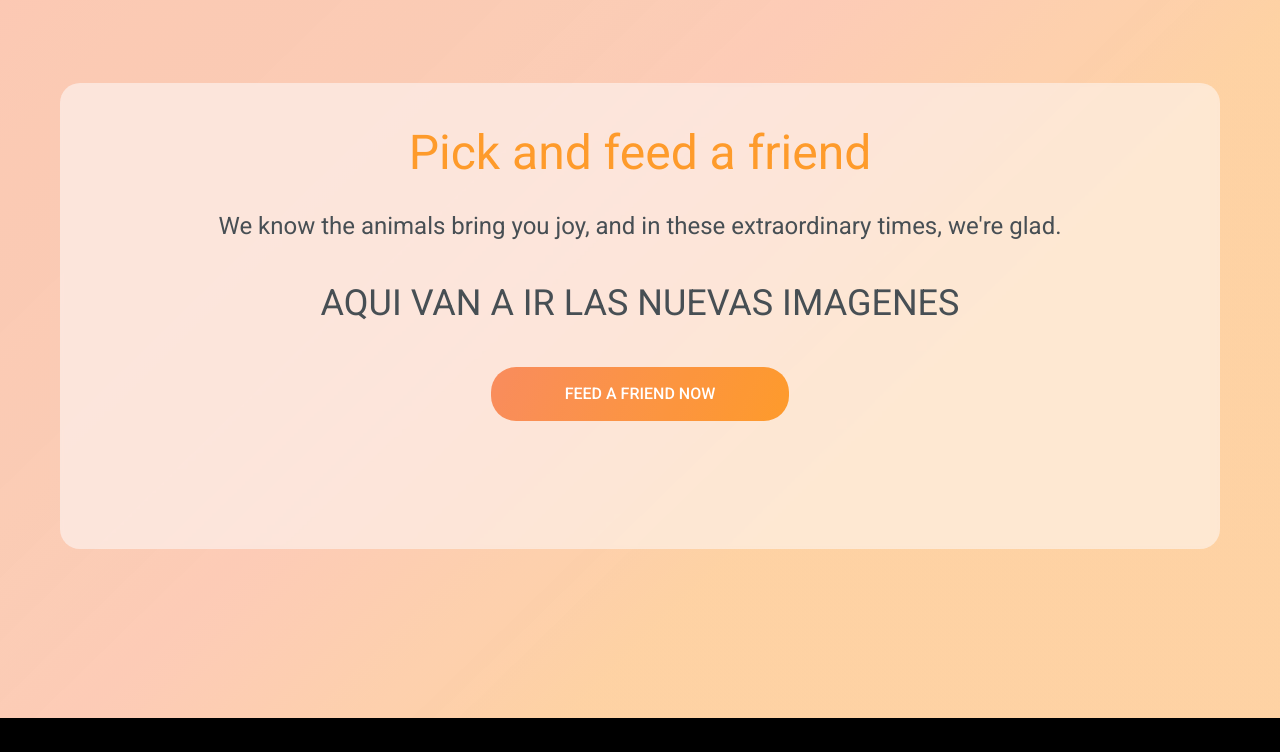
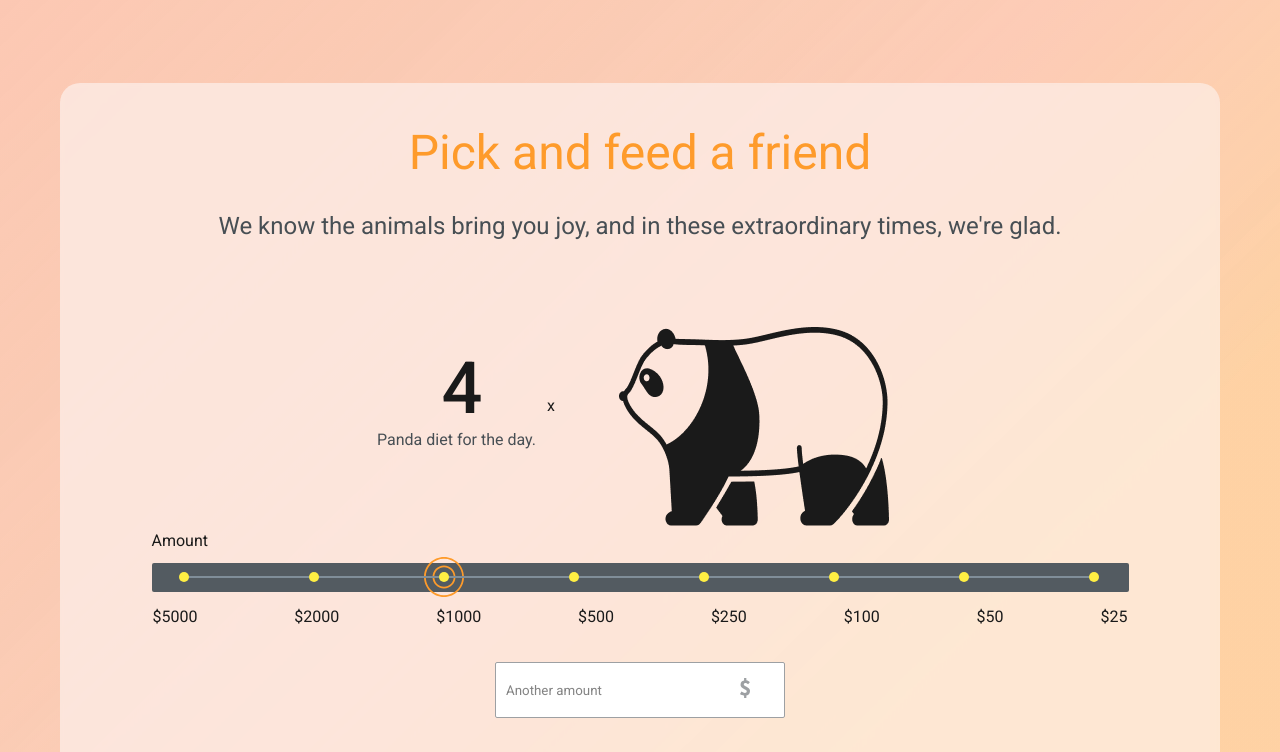
Before and after one commit to HelioGonzales/online-zoo, a plain HTML site: page pages/donate/index.html in a window 1280 px wide. Shown: the part 745-1497 px from the top of the page. Drawn offline with Linux system fonts and the light colour scheme.

Commit message:
feat: modify blocks and add styles

```diff
--- a/pages/donate/index.html
+++ b/pages/donate/index.html
@@ -12,7 +12,7 @@
   <title>Document</title>
 </head>
 <header id="header">
-  <h1>PetStory Online</h1>
+  <h1>PetStory Onbar</h1>
   <div class="wraper-nav-logo">
     <div>
       <a href="../main/index.html"><img class="logo" src="./../../assets/images/logo_footer.png" alt="logo"></a>
@@ -60,12 +60,74 @@
         <p class="pick-and-feed_des_1">We know the animals bring you joy, and in these extraordinary times,
           we&#39;re
           glad.</p>
+      </div>
+      <div class="pick-and-feed_panda">
+        <div class="pick-and-feed_panda_left">
+          <span class="pick-and-feed_panda_left_number">4</span>
+          <span class="pick-and-feed_panda_left_des">Panda diet for the day.</span>
+        </div>
+        <div>x</div>
+        <div class="pick-and-feed_panda_pic">
+          <img src="./../../assets/images/panda_widget1.png" alt="panda">
+        </div>
+      </div>
+      <div class="pick-and-feed-bar-block">
+        <div class="pick-and-feed-bar__title">Amount</div>
 
+        <div class="bar">
+          <div class="grey-bar"></div>
+          <input class="bar-input" type="range" min="1" max="8" value="3" step="1">
+          <input class="bar-input bar-input-little" type="range" min="1" max="7" value="3" step="1"
+            wfd-invisible="true">
+          <input class="bar-input bar-input-little-600" type="range" min="1" max="5" value="3" step="1"
+            wfd-invisible="true">
+
+          <div class="circle-yellow circle_one"></div>
+          <div class="circle-yellow circle_two"></div>
+          <div class="circle-yellow circle_three"></div>
+          <div class="circle-yellow circle_four"></div>
+          <div class="circle-yellow circle_five"></div>
+          <div class="circle-yellow circle_six"></div>
+          <div class="circle-yellow circle_seven"></div>
+          <div class="circle-yellow circle_eight"></div>
+        </div>
 
       </div>
-      <div class="pick-and-feed_title_3">AQUI VAN A IR LAS NUEVAS IMAGENES</div>
+
+      <div class="money-bar">
+        <div class="money-bar_text">$5000</div>
+        <div class="money-bar_text">$2000</div>
+        <div class="money-bar_text">$1000</div>
+        <div class="money-bar_text">$500</div>
+        <div class="money-bar_text">$250</div>
+        <div class="money-bar_text">$100</div>
+        <div class="money-bar_text">$50</div>
+        <div class="money-bar_text">$25</div>
+      </div>
+
+      <div class="amount">
+        <input class="another-amount" type="number" placeholder="Another amount">
+        <span class="amount_dollar">
+          <img src="../../assets/images/dollar.svg" alt="dollar">
+        </span>
+      </div>
+      <form>
+        <div class="amount_radiobuttons">
+          <div class="amount_radiobutton_item">
+            <input class="time" id="radio-1" type="radio" name="price" value="monthly" wfd-invisible="true"><label
+              for="radio-1">Monthly</label>
+          </div>
+          <div class="amount_radiobutton_item">
+            <input class="time" id="radio-2" type="radio" name="price" value="once" checked=""
+              wfd-invisible="true"><label for="radio-2">Once</label>
+          </div>
+        </div>
+      </form>
 
       <button class="pick-and-feed_btn">FEED A FRIEND NOW</button>
+      <div class="pick-and-feed__text">
+        Share with your friends on social networks
+      </div>
     </div>
   </div>
 </section>
--- a/pages/donate/style.css
+++ b/pages/donate/style.css
@@ -139,7 +139,6 @@ nav ul li {
       #eaf7fe 149.54%
     );
   opacity: 0.9;
-  height: 1004px;
   max-width: 1600px;
   padding-bottom: 69px;
   margin-top: -80px;
@@ -192,11 +191,11 @@ nav ul li {
   margin-top: 60px;
   margin-bottom: 100px;
   width: 1160px;
-  height: 835px;
   background: rgba(253, 253, 255, 0.52);
   backdrop-filter: blur(2px);
   border-radius: 20px;
   box-sizing: border-box;
+  padding-bottom: 62px;
 }
 
 .pick-and-feed_title_1 {
@@ -210,15 +209,6 @@ nav ul li {
   margin-bottom: 30px;
 }
 
-.pick-and-feed_title_2 {
-  font-style: normal;
-  font-weight: 500;
-  font-size: 16px;
-  line-height: 130%;
-  color: #333b41;
-  margin-bottom: 10px;
-}
-
 .pick-and-feed_des_1 {
   font-style: normal;
   font-weight: 400;
@@ -228,76 +218,273 @@ nav ul li {
   color: #333b41;
 }
 
-.pick-and-feed_des_2 {
-  font-style: normal;
-  font-weight: 400;
-  font-size: 16px;
-  line-height: 130%;
-  color: #333b41;
-  margin-bottom: 60px;
+.pick-and-feed_panda {
+  display: flex;
+  align-items: center;
+  justify-content: space-between;
 }
 
-.pick-and-feed_title_3 {
-  font-style: normal;
-  font-weight: 400;
-  font-size: 36px;
-  line-height: 130%;
-  color: #333b41;
-  margin-bottom: 40px;
-}
-
-.pick-and-feed_des_wrapper {
-  padding-left: 99px;
-  padding-right: 99px;
-}
-
-.pick-and-feed_pics {
+.pick-and-feed_panda_left {
   display: flex;
-  flex-direction: row;
-  align-items: center;
-  height: 168px;
-  margin-bottom: 60px;
-}
-
-.pick-and-feed_process {
-  display: flex;
-  flex-direction: row;
+  flex-direction: column;
   align-items: center;
 }
 
-.pick-and-feed_process_img {
-  display: flex;
-  justify-content: center;
-  align-items: center;
-  width: 168px;
-  height: 168px;
-  background: #ffffff;
-  border-radius: 5px;
-  box-sizing: border-box;
-  border: 1px orange solid;
-  margin-bottom: 30px;
+.pick-and-feed_panda_left_number {
+  width: 41px;
+  height: 58px;
+
+  font-style: normal;
+  font-weight: 500;
+  font-size: 72px;
+  line-height: 80%;
+
+  text-align: center;
+  text-transform: uppercase;
+
+  color: #000000;
+  margin-bottom: 11px;
 }
 
-.pick-and-feed_process_des {
+.pick-and-feed_panda_left_des {
+  width: 159px;
+  height: 22px;
+
   font-style: normal;
   font-weight: 400;
   font-size: 16px;
   line-height: 140%;
+
+  text-align: center;
+
   color: #333b41;
-  width: 168px;
-  height: 46px;
-  word-wrap: break-word;
+  margin-right: 11px;
 }
 
-.pick-and-feed_process_arrow {
-  margin-left: 30px;
-  margin-right: 31px;
+.pick-and-feed_panda_pic {
+  margin-left: 64px;
 }
 
-.emergency-support-link {
-  text-decoration: none;
-  border-bottom: 1px solid #fe9013;
+.pick-and-feed-bar-block {
+  margin: 0;
+  padding: 0;
   color: #333b41;
+}
+
+.pick-and-feed-bar__title {
+  color: black;
+  line-height: 140%;
+  margin-bottom: 10px;
+}
+
+.bar {
+  position: relative;
+  display: flex;
+  align-items: center;
+  content: "";
+  width: 975px;
+  height: 27px;
+  background: #404950;
+  border-radius: 2px;
+  border: 1px solid transparent;
+  margin-bottom: 15px;
+}
+
+.grey-bar {
+  position: absolute;
+  width: 915px;
+  height: 2px;
+  background: #72828e;
+  left: 30px;
+}
+
+.bar-input {
+  display: flex;
+  justify-content: center;
+  content: "";
+  width: 915px;
+  height: 27px;
+  background: #72828e;
+  background: transparent;
+  border-radius: 2px;
+  border: 1px solid transparent;
+}
+
+.bar-input[type="range"] {
+  width: 950px;
+  height: 2px;
+  margin: 0 auto;
+  -webkit-appearance: none;
+  -moz-appearance: none;
+  appearance: none;
+}
+
+.bar-input[type="range"]::-webkit-slider-thumb {
+  background: url(../../assets/images/roller_icon.svg);
+  cursor: pointer;
+  width: 40px;
+  height: 40px;
+  -webkit-appearance: none;
+  margin-left: -1px;
+}
+
+.bar-input[type="range"]::-moz-range-thumb {
+  background: url(../../assets/images/roller_icon.svg);
+  cursor: pointer;
+  width: 40px;
+  height: 40px;
+  -webkit-appearance: none;
+  margin-left: -1px;
+  border: none;
+}
+
+.bar-input-little {
+  display: none;
+}
+
+.bar-input-little-600 {
+  display: none;
+}
+
+.circle-yellow {
+  cursor: pointer;
+}
+
+.circle-yellow {
+  content: "";
+  position: absolute;
+  left: 26px;
+  background: #ffee2e;
+  width: 10px;
+  height: 10px;
+  border-radius: 50%;
+}
+
+.circle_one {
+  left: 26px;
+}
+
+.circle_two {
+  left: 156px;
+}
+
+.circle_three {
+  left: 286px;
+}
+
+.circle_four {
+  left: 416px;
+}
+
+.circle_five {
+  left: 546px;
+}
+
+.circle_six {
+  left: 676px;
+}
+
+.circle_seven {
+  left: 806px;
+}
+
+.circle_eight {
+  left: 936px;
+}
+
+.money-bar {
+  display: flex;
+  justify-content: space-between;
+  margin: 0 auto 50px;
+  width: 975px;
+}
+
+.money-text {
+  font-weight: 500;
+  font-size: 26px;
+  line-height: 140%;
+  width: 80px;
+  text-align: center;
+}
+
+.amount {
+  position: relative;
+  display: flex;
+  align-items: center;
+  justify-content: center;
+  height: 54px;
+  margin: 0 auto 25px;
+}
+
+.amount_dollar {
+  position: absolute;
+  display: block;
+  margin-left: 210px;
+  top: 2px;
+  width: 10px;
+  height: 20px;
+  fill: #929699;
+}
+
+input::-webkit-outer-spin-button,
+input::-webkit-inner-spin-button {
+  -webkit-appearance: none;
+  margin: 0;
+}
+
+.another-amount {
+  margin-bottom: 25px;
+  width: 268px;
+  height: 54px;
+  border: 1px solid #929699;
+  border-radius: 2px;
+  padding: 0 10px;
+}
+
+.amount_radiobuttons {
+  display: flex;
+  gap: 50px;
+  margin: 0 auto 30px;
+  justify-content: center;
+}
+
+.time {
+  /* display: none; */
+}
+
+.amount_radiobutton_item label {
+  display: inline-block;
+  cursor: pointer;
+  position: relative;
+  padding-left: 25px;
+  margin-right: 0;
+  line-height: 18px;
+  user-select: none;
+}
+
+/* .amount_radiobutton-item label::before {
+  content: "";
+  display: inline-block;
+  width: 16px;
+  height: 16px;
+  position: absolute;
+  left: 0;
+  border: 1px solid #fe9013;
+  border-radius: 50%;
+} */
+
+/* .time:checked + label::before {
+  border: 1px solid #4b9200;
+  background-color: #4b9200;
+}
+ */
+/* .amount_radiobutton-item label:hover:before {
+  filter: brightness(120%);
+}
+ */
+.pick-and-feed__text {
+  text-align: center;
+  line-height: 140%;
 }
 
 .pick-and-feed_btn {
```
Also changed, not shown: assets/images/dollar.svg (added), assets/images/panda_widget1.png (added), assets/images/roller_icon.svg (added).
